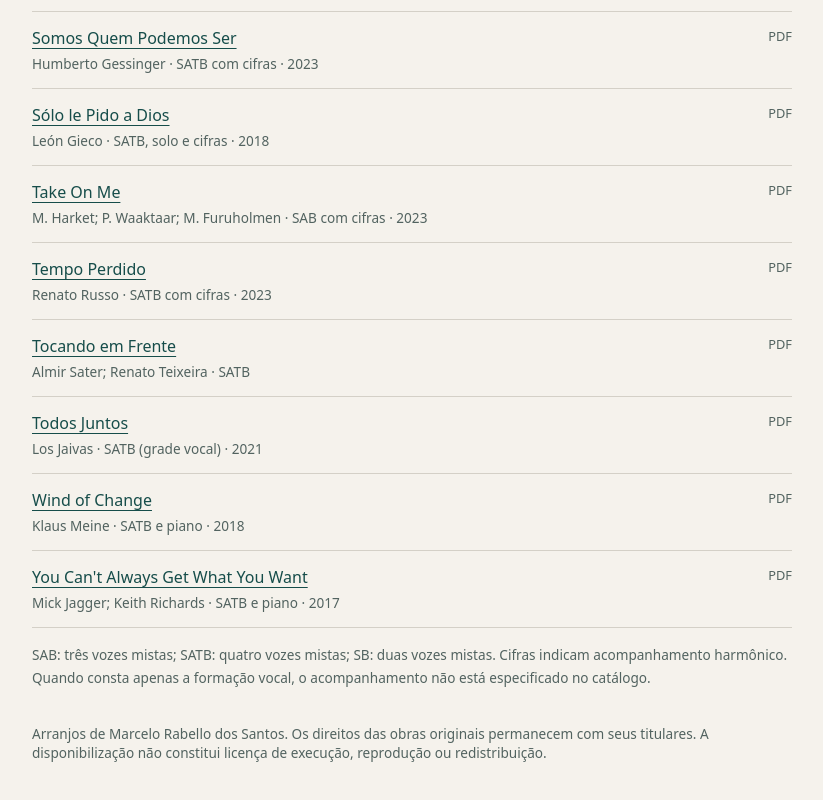
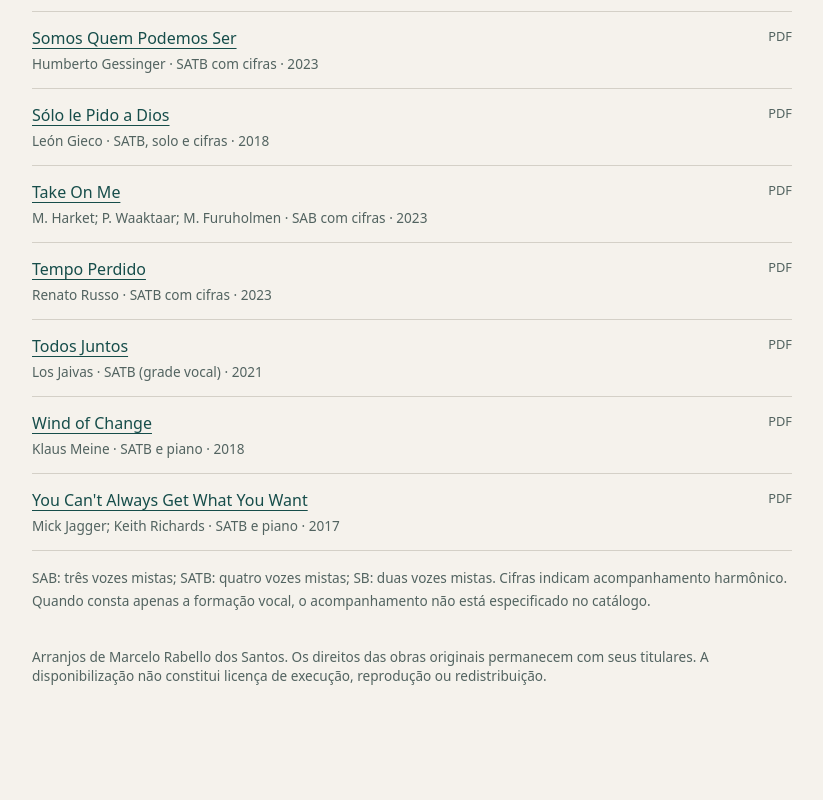
Before and after one commit to marcelorabellodossantos/marcelorabellodossantos.github.io, a plain HTML site: page arranjos/index.html in a window 1280 px wide. Shown: the part 3862-4662 px from the top of the page, without its empty margins (228-1051 px from the left). After the commit the page ends 4619 px from the top, so only its background shows below. Drawn offline with Linux system fonts and the light colour scheme.

Commit message:
Retirar Tocando em Frente do catálogo

```diff
--- a/arranjos/index.html
+++ b/arranjos/index.html
@@ -49,7 +49,6 @@
 <li><a href="../solo-le-pido-a-dios.pdf" download>Sólo le Pido a Dios</a><span class="pdf">PDF</span><div class="meta">León Gieco · SATB, solo e cifras · 2018</div></li>
 <li><a href="../take-on-me.pdf" download>Take On Me</a><span class="pdf">PDF</span><div class="meta">M. Harket; P. Waaktaar; M. Furuholmen · SAB com cifras · 2023</div></li>
 <li><a href="../tempo-perdido.pdf" download>Tempo Perdido</a><span class="pdf">PDF</span><div class="meta">Renato Russo · SATB com cifras · 2023</div></li>
-<li><a href="../tocando-em-frente.pdf" download>Tocando em Frente</a><span class="pdf">PDF</span><div class="meta">Almir Sater; Renato Teixeira · SATB</div></li>
 <li><a href="../todos-juntos.pdf" download>Todos Juntos</a><span class="pdf">PDF</span><div class="meta">Los Jaivas · SATB (grade vocal) · 2021</div></li>
 <li><a href="../wind-of-change.pdf" download>Wind of Change</a><span class="pdf">PDF</span><div class="meta">Klaus Meine · SATB e piano · 2018</div></li>
 <li><a href="../you-can-t-always-get-what-you-want.pdf" download>You Can&#x27;t Always Get What You Want</a><span class="pdf">PDF</span><div class="meta">Mick Jagger; Keith Richards · SATB e piano · 2017</div></li></ul><p class="meta">SAB: três vozes mistas; SATB: quatro vozes mistas; SB: duas vozes mistas. Cifras indicam acompanhamento harmônico. Quando consta apenas a formação vocal, o acompanhamento não está especificado no catálogo.</p><footer>Arranjos de Marcelo Rabello dos Santos. Os direitos das obras originais permanecem com seus titulares. A disponibilização não constitui licença de execução, reprodução ou redistribuição.</footer></main></body></html>
```
